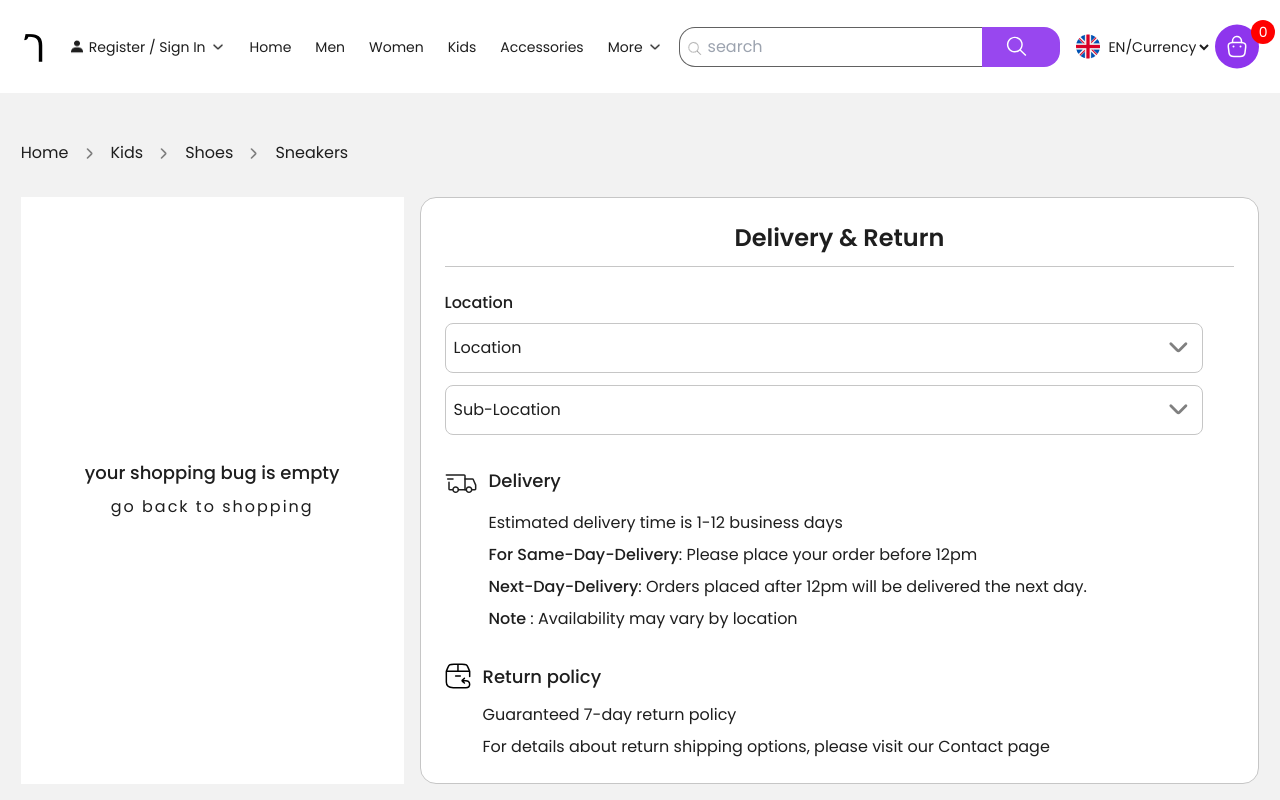
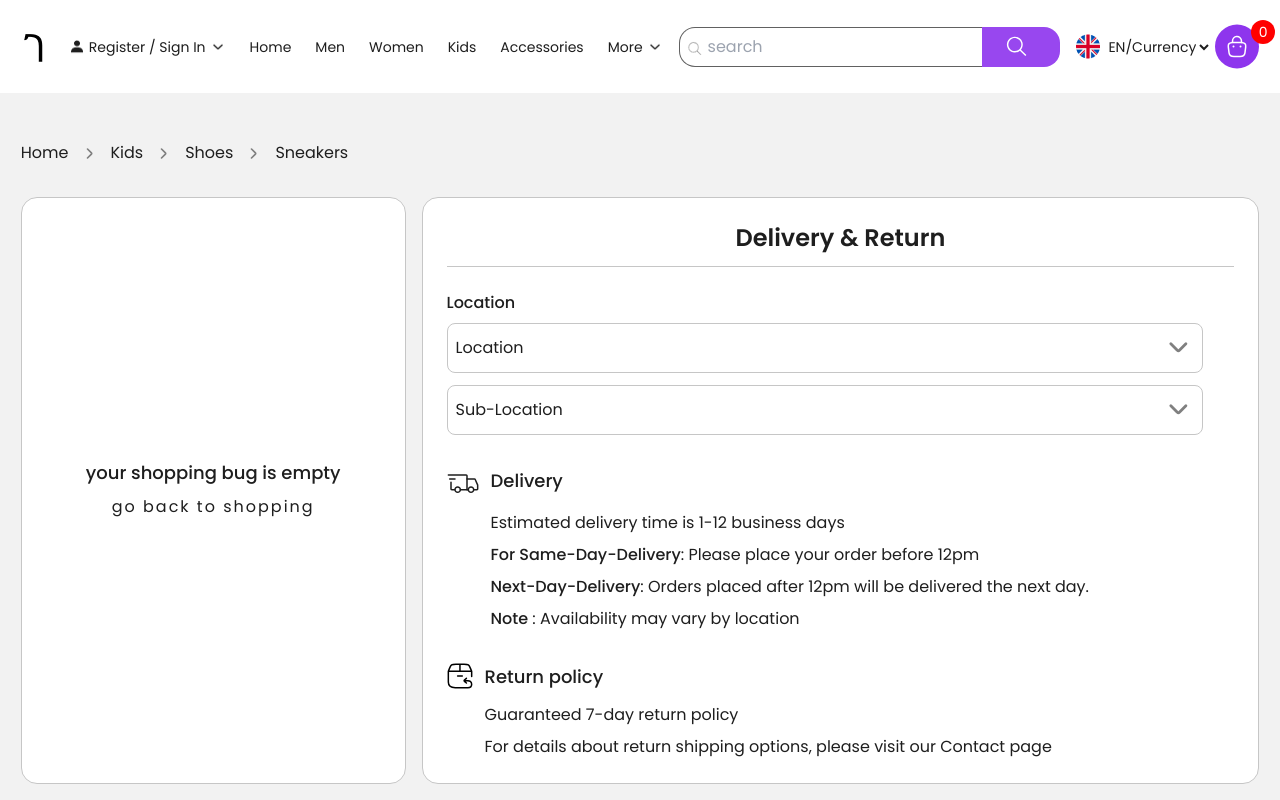
Before and after one commit to matusalab-dev/Gebeya, a Next.js app: page /cart in a window 1280 px wide. Shown: the top 800 px of the page. Built offline with nearby package versions, Linux system fonts and the light colour scheme.

Commit message:
update: some UI styles

```diff
--- a/src/app/cart/page.jsx
+++ b/src/app/cart/page.jsx
@@ -37,7 +37,7 @@ const CartPage = () => {
       <div className="flex flex-col gap-4 font-poppins md:flex-col lg:flex-row">
         {/* cart-items list */}
         {cartItems.length < 1 && (
-          <div className="flex flex-col items-center justify-center gap-2 text-[1rem] px-16 py-12 bg-background">
+          <div className="flex flex-col rounded-xl  border-grey-200 border items-center justify-center gap-2 text-[1rem] px-16 py-12 bg-background">
             <h2 className="text-lg font-medium"> your shopping bug is empty</h2>
             <Link
               title="go back to shopping"
```
